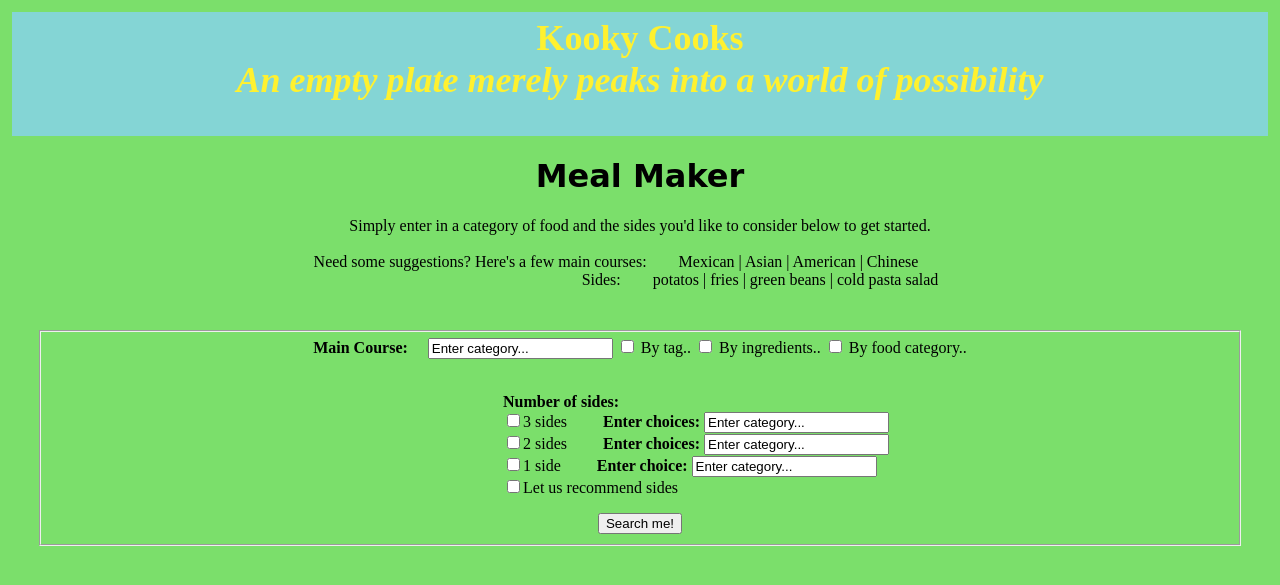
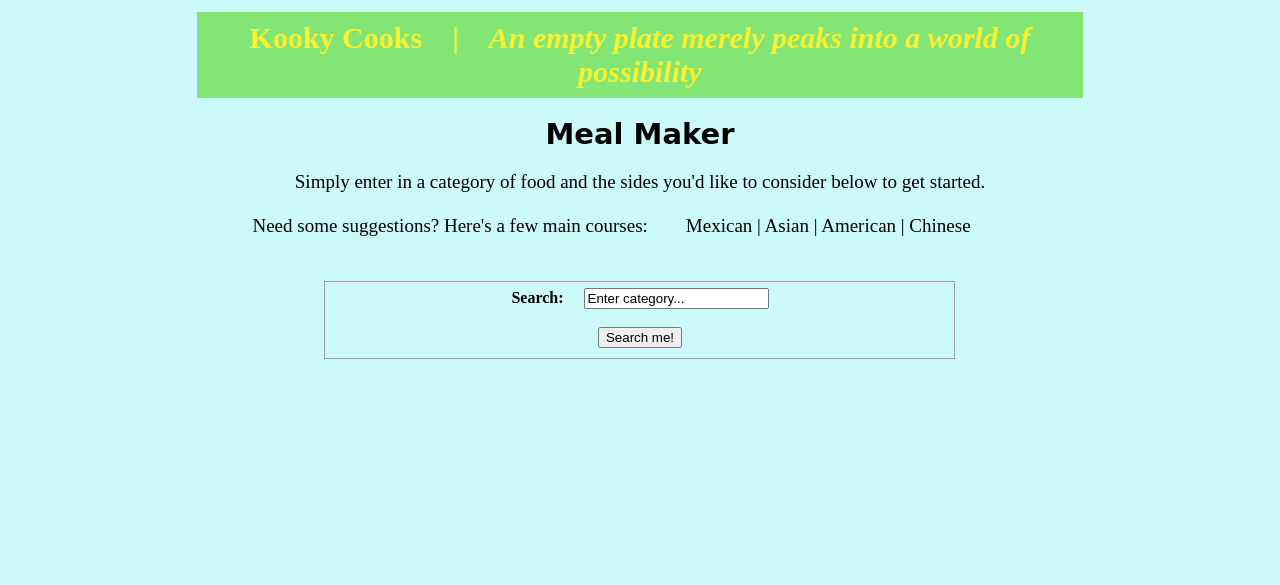
Before and after one commit to darbibauer/COP-4710-Project, a PHP site: page /CCYP/Search/Search.html in a window 1280 px wide. Shown: the top 585 px of the page. Run offline with PHP 8.4, Linux system fonts and the light colour scheme.

Commit message:
Updated webpages

```diff
--- a/CCYP/Loggin/Loggin.html
+++ b/CCYP/Loggin/Loggin.html
@@ -7,7 +7,7 @@
 	</head>
 	<body>
 		<div class="header">
-			<h2>Kooky Cooks<br/><em>An empty plate merely peaks into a world of possibility</em></h2>
+			<h2>Kooky Cooks&emsp;|&emsp;<em>An empty plate merely peaks into a world of possibility</em></h2>
 			<!--The "<em></em>" tags refer to italicizing text.-->
 		</div>
 		<div class="form">
--- a/CCYP/Results/Results.html
+++ b/CCYP/Results/Results.html
@@ -7,8 +7,7 @@
 	</head>
 	<body>
 		<div class="header">
-			<h2>Kooky Cooks<br/><em>An empty plate merely peaks into a world of possibility</em></h2>
-			<!--The "<em></em>" tags refer to italicizing text.-->
+			<h2>Kooky Cooks&emsp;|&emsp;<em>An empty plate merely peaks into a world of possibility</em></h2>
 		</div>
 		<h1>Results</h1>
 		<!--Additional features members get are need to be greyed out for non-members. Can we do this with JavaScript
--- a/CCYP/Search/Search.html
+++ b/CCYP/Search/Search.html
@@ -1,26 +1,5 @@
 <!DOCTYPE HTML>
 <!--Katie: Author of this website. Date: 9/21/2019 -->
-<!--Katie: Tips for spacing I found: (UPDATE: IGNORE. Haven't gotten bellow to work)
-Type “&nbsp;” to add a single space.
-Type “&ensp;” to add 2 spaces.
-Type “&emsp;” to add 4 spaces. (tab)
-Use the non-breaking space (nbsp) 4 times to insert a tab. (obv, perhaps)
-Use “<br/>” to add a line break.
-Found above here plus other sources for exact formatting:
-https://www.quora.com/How-do-you-add-a-tab-space-in-HTML
-Other sources:
-How to write it out in code: &tag; //writen btwn words where spacing needed
-Found above here: https://www.computerhope.com/issues/ch001662.htm
-//My note: double click link to access it(on windows Notepad++)
-
-Found out how to keep the tabs you use via button
-while typing! (HTML ignores extra spaces inserted while typing on normal
-basis)
-This page has a few useful info about HTML: https://www.computerhope.com/issues/ch001662.htm
-//^^this happens to change/erase all text formatting, though. So until can do something
-//about it, should just ignore it. But it is neat. :)
-
- -->
 <html>
 	<head>
 		<meta charset="utf-8"/>
@@ -30,37 +9,24 @@ This page has a few useful info about HTML: https://www.computerhope.com/issues/
 	</head>
 	<body>
 		<div class="header">
-			<h2>Kooky Cooks<br/><em>An empty plate merely peaks into a world of possibility</em></h2>
-			<!--The "<em></em>" tags refer to italicizing text.-->
+			<h2>Kooky Cooks&emsp;|&emsp;<em>An empty plate merely peaks into a world of possibility</em></h2>
 		</div>
 		<h1>Meal Maker</h1>
-		<!--<p><pre class="tab">Testing	said function		out.		Does it? Yeah!</pre></p>-->
 		<p style="float:center;">Simply enter in a category of food and the sides you'd like to consider below to get started.
 		<br/><br/>Need some suggestions? Here's a few main courses:&emsp;&emsp;Mexican | Asian | American | Chinese&emsp;&emsp;&emsp;
-		<br/>&emsp;&emsp;&emsp;&emsp;&emsp;&emsp;&emsp;&emsp;&emsp;&emsp;&emsp;&emsp;&emsp;&emsp;&emsp;Sides:&emsp;&emsp;potatos | fries | green beans | cold pasta salad</p>
+		<!--<br/>&emsp;&emsp;&emsp;&emsp;&emsp;&emsp;&emsp;&emsp;&emsp;&emsp;&emsp;&emsp;&emsp;&emsp;&emsp;Sides:&emsp;&emsp;potatos | fries | green beans | cold pasta salad--></p>
 		<p style="text-align:left;">
 		<div>
 			<div class="form">
 				<form>
+					<CENTER>
 					<fieldset>
 						<div style="text-align:center">
-							<label><strong>Main Course:</strong></label>
+							<label><strong>Search:</strong></label>
 							&emsp;<input type="text"
 									id="mainCourse"
 									value="Enter category..."/>
-							<input type="checkbox"
-									name="tags"
-									value="By tag..">
-							<label>By tag..</label>
-							<input type="checkbox"
-									name="ingredient"
-									value="By ingredients">
-							<label>By ingredients..</label>
-							<input type="checkbox"
-									name="category"
-									value="By food category">
-							<label>By food category..</label><br/><br/>
-							<p style="margin-left:450px;text-align:justify;">
+							<!--<p style="margin-left:450px;text-align:justify;">
 							<label><strong>Number of sides:</strong></label>
 							<br/><input type="checkbox"
 									name="option1"
@@ -87,10 +53,11 @@ This page has a few useful info about HTML: https://www.computerhope.com/issues/
 									name="option1"
 									value="recommend">Let us recommend sides
 							<!--# of textfields depends on number of sides they choose-->
-						</p>
-							<button type="submit" formaction="../Results/Results.html">Search me!</button>
+						<!--</p>-->
+							<br/><br/><button type="submit" formaction="../Results/Results.html">Search me!</button>
 						</div>
 					</fieldset>
+					</CENTER>
 				</form>
 			</div>
 		</div>
--- a/CCYP/signUp/signUp.html
+++ b/CCYP/signUp/signUp.html
@@ -8,7 +8,7 @@
 	</head>
 	<body>
 		<div class="header">
-			<h2>Kooky Cooks<br/><em>An empty plate merely peaks into a world of possibility</em></h2>
+			<h2>Kooky Cooks&emsp;|&emsp;<em>An empty plate merely peaks into a world of possibility</em></h2>
 			<!--The "<em></em>" tags refer to italicizing text.-->
 		</div>
 		<div class="form">
@@ -45,7 +45,7 @@
 						<input type="password"
 								id="password"
 								value="Confirm Password"/>
-					<br/><br/><button type="submit" formaction="../userHomeView/userHomeView.html">Loggin</button>
+					<br/><br/><button type="submit" formaction="../userHomeView/userHomeView.html">Sign-Up</button>
 				</fieldset>
 			</form>
 		</div>
--- a/CCYP/stylesheet/generalSite.css
+++ b/CCYP/stylesheet/generalSite.css
@@ -1,28 +1,34 @@
 body{
 	text-align:left;
-	background-color:#7BDF6B;
+	background-color:#CCFAF8;
 	padding:4px;
 }
 
 .header{
 	padding: 5px;
-	background-color: #84D5D5;
+	background-color: #83E573;
 	color: #FFF12F;
-	font-size: 24px;
+	font-size: 20px;
+	margin-left: 185px;
+	margin-right: 185px;
 }
 
 .form{
 	padding:25px;
+	margin-left: 285px;
+	margin-right: 285px;
 }
 
 h1{
 	text-align:center;
 	font-family:comic sans ms;
+	font-size: 29px;
 }
 
 h2{
-	margin-top:0px;
+	margin-top:4px;
 	text-align:center;
+	margin-bottom:4px;
 }
 
 h3{
@@ -31,4 +37,5 @@ h3{
 
 p{
 	text-align:center;
+	font-size: 19px;
 }
```
Also changed, not shown: CCYP/Homepage/Homepage.html (added, +55 -0 lines), CCYP/Profile/Profile.html (+12 -14 lines), CCYP/stylesheet/index.css (+8 -3 lines), CCYP/userHomeView/userHomeView.html (deleted, +0 -45 lines), index.html (+5 -5 lines).
